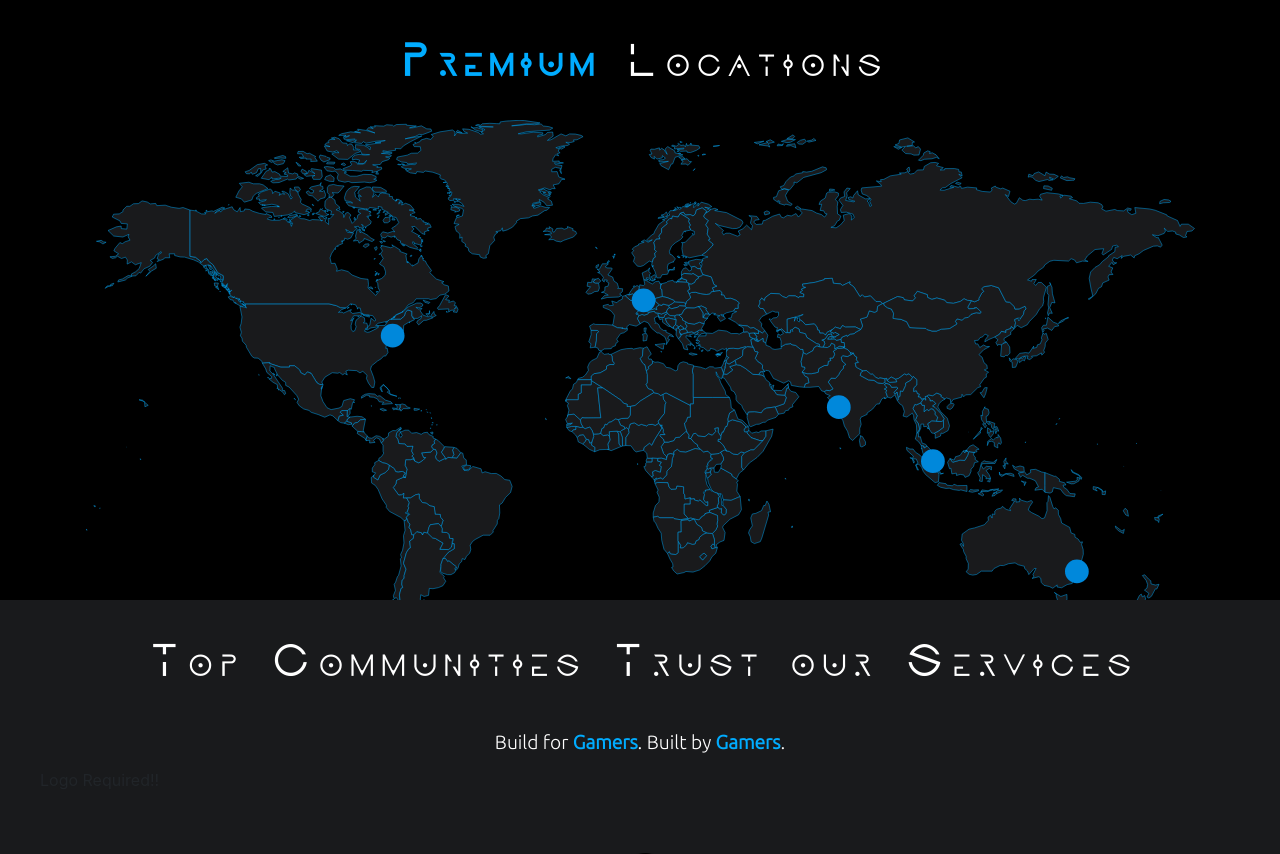
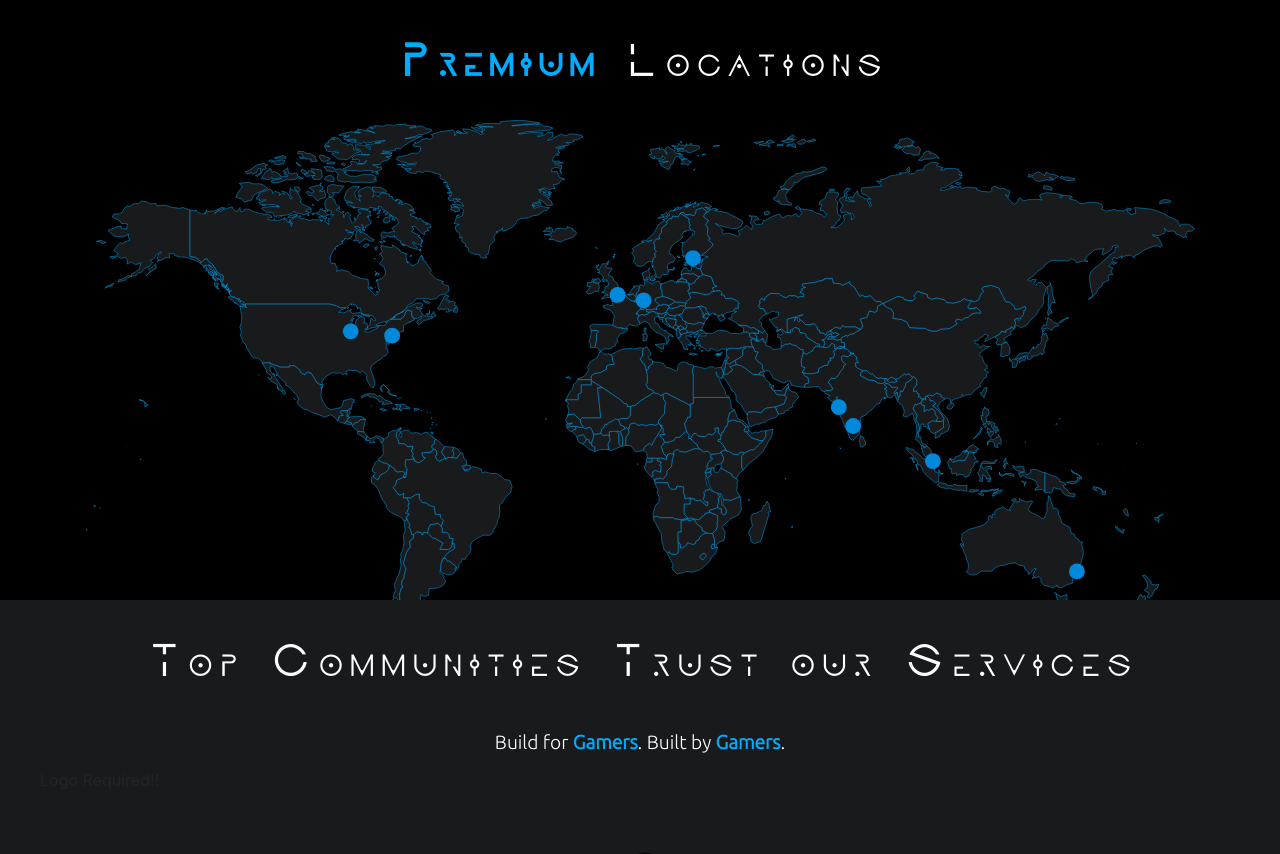
Before and after one commit to bhaskar-nair2/evole-front, a plain HTML site: page index.html in a window 1280 px wide. Shown: the part 1720-2574 px from the top of the page. Drawn offline with nearby package versions, Linux system fonts and the light colour scheme.

Commit message:
New places on map/Better head for games

```diff
--- a/index.html
+++ b/index.html
@@ -127,7 +127,7 @@
 <div class="games-div">
     <div class="games-holder">
         <div class="games-head">
-            <h1 style="margin: 0">Support Top Games</h1>
+            <h1 style="margin: 0"><span class="special">Best</span> Games, <span class="special">Best</span> Prices</h1>
         </div>
         <div class="game-title-holder">
             <div class="game-title" style="background-image: url('img/games/tf2.png');">
--- a/js/scripts.js
+++ b/js/scripts.js
@@ -50,14 +50,15 @@ $(".mapcontainer").mapael({
                 }
             },
             tooltip: {},
-            type: 'circle'
+            type: 'circle',
+            size: 10
         },
 
     },
     plots: {
         "newyork": {
             "latitude": 40.667,
-            "longitude": -73.833,
+            "longitude": -74.0060,
             tooltip: {content: "New York, USA"},
 
         },
@@ -65,6 +66,12 @@ $(".mapcontainer").mapael({
             "latitude": 19.0760,
             "longitude": 72.8777,
             tooltip: {content: "Mumbai, India"},
+
+        },
+        "bangalore": {
+            "latitude": 12.9716,
+            "longitude": 77.5946,
+            tooltip: {content: "Bangalore, India"},
 
         },
         "singapore": {
@@ -82,6 +89,21 @@ $(".mapcontainer").mapael({
             "latitude": 50.1109,
             "longitude": 8.6821,
             tooltip: {content: "Frankfurt, Germany"},
+        },
+        "london": {
+            "latitude": 51.5074,
+            "longitude": 0.1278,
+            tooltip: {content: "London, UK"},
+        },
+        "helsinki": {
+            "latitude": 60.1699,
+            "longitude": 24.9384,
+            tooltip: {content: "Helsinki, Finland"},
+        },
+        "chicago": {
+            "latitude": 41.8781,
+            "longitude": -87.6298,
+            tooltip: {content: "Chicago, USA"},
         }
     }
 });
```
